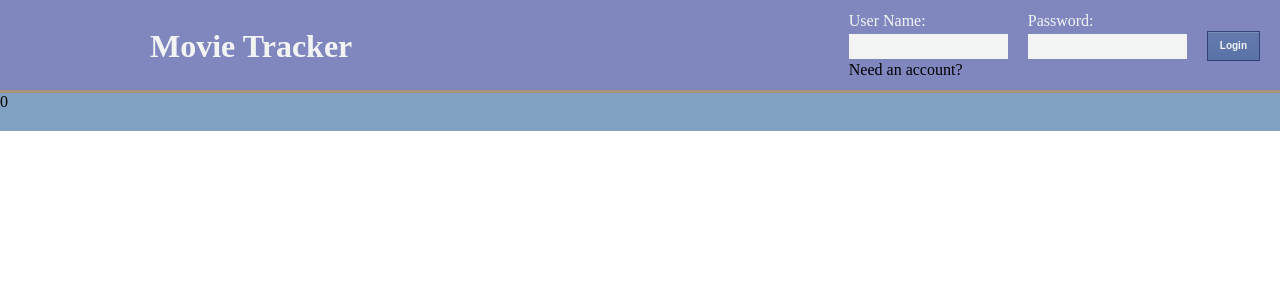
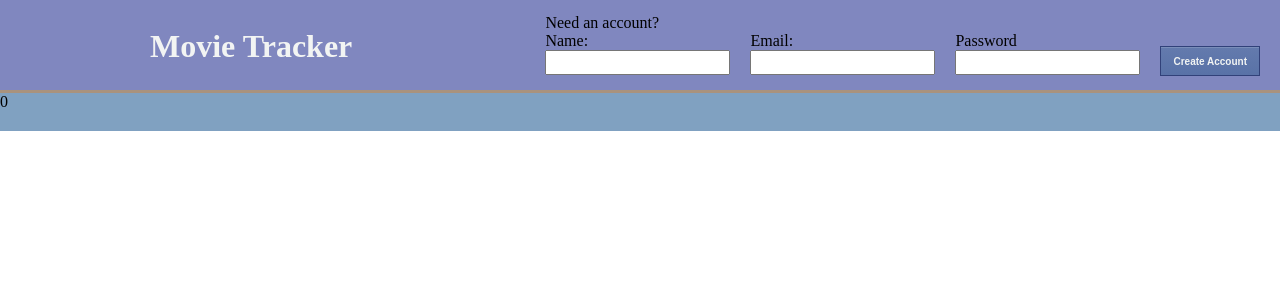
Before and after one commit to francepack/movie-tracker, a React (Create React App) app: page / in a window 1280 px wide. Both pictures are taken after a click on the element "Need an account?". Shown: the top 300 px of the page. Built offline with nearby package versions, Linux system fonts and the light colour scheme; no server answers.

Commit message:
added signup form to main page

```diff
--- a/src/components/Header/Header.js
+++ b/src/components/Header/Header.js
@@ -10,13 +10,28 @@ class Header extends Component {
     }
   }
 
+  toggleSignUpForm = () => {
+    const { displaySignUpForm } = this.state;
+    this.setState({
+      displaySignUpForm: !displaySignUpForm
+    })
+  }
+
   render() {
+    const { displaySignUpForm } = this.state;
     return (
         <header>
           <h1>Movie Tracker</h1>
           <div>
+          {
+            !displaySignUpForm &&
             <Login />
-            <div className='signup'>Need an account?</div>
+          }
+          <div className='signup' onClick={this.toggleSignUpForm}>Need an account?</div>
+          {
+            displaySignUpForm &&
+            <SignUpForm />
+          }
           </div>
         </header>
     )
--- a/src/components/Login/_login.scss
+++ b/src/components/Login/_login.scss
@@ -1,8 +1,4 @@
 .login-form {
-    // position: absolute;
-    // top: 30px;
-    // right: 30px;
-
     form {
         display: flex;
 
@@ -15,7 +11,7 @@
             text-indent: 6px;
             &:focus {
                 outline: 0;
-    }
+            }
         }
 
         label {
@@ -28,46 +24,5 @@
 }
 
 .login-btn {
-    -moz-box-shadow:inset 0px 1px 0px 0px #7a8eb9;
-	-webkit-box-shadow:inset 0px 1px 0px 0px #7a8eb9;
-	box-shadow:inset 0px 1px 0px 0px #7a8eb9;
-	background:-webkit-gradient(linear, left top, left bottom, color-stop(0.05, #637aad), color-stop(1, #5972a7));
-	background:-moz-linear-gradient(top, #637aad 5%, #5972a7 100%);
-	background:-webkit-linear-gradient(top, #637aad 5%, #5972a7 100%);
-	background:-o-linear-gradient(top, #637aad 5%, #5972a7 100%);
-	background:-ms-linear-gradient(top, #637aad 5%, #5972a7 100%);
-	background:linear-gradient(to bottom, #637aad 5%, #5972a7 100%);
-	filter:progid:DXImageTransform.Microsoft.gradient(startColorstr='#637aad', endColorstr='#5972a7',GradientType=0);
-	background-color:#637aad;
-	border:1px solid #314179;
-    // display:inline-block;
-    height: 30px;
-	cursor: pointer;
-	color: $flash;
-	font-family: Arial;
-	font-size: 10px;
-    font-weight: bold;
-    margin: 19px 20px 0 0;
-	padding: 2px 12px;
-    text-decoration: none;
-
-    &:hover {
-        background:-webkit-gradient(linear, left top, left bottom, color-stop(0.05, #5972a7), color-stop(1, #637aad));
-	    background:-moz-linear-gradient(top, #5972a7 5%, #637aad 100%);
-	    background:-webkit-linear-gradient(top, #5972a7 5%, #637aad 100%);
-	    background:-o-linear-gradient(top, #5972a7 5%, #637aad 100%);
-	    background:-ms-linear-gradient(top, #5972a7 5%, #637aad 100%);
-	    background:linear-gradient(to bottom, #5972a7 5%, #637aad 100%);
-	    filter:progid:DXImageTransform.Microsoft.gradient(startColorstr='#5972a7', endColorstr='#637aad',GradientType=0);
-	    background-color:#5972a7;
-    }
-
-    &:focus {
-        outline: 0;
-    }
-
-    &:active {
-        position:relative;
-        top:1px;
-    }
+    @include btn-design();
 }
--- a/src/components/SignUpForm/SignUpForm.js
+++ b/src/components/SignUpForm/SignUpForm.js
@@ -1,16 +1,38 @@
-import React from 'react';
+import React, { Component } from 'react';
 
-const SignUpForm = () => {
-  return (
-    <div className='sign-up-dropdown'>
-        <form>
-            <label>Name:<input type='text' name='name' /></label>
-            <label>Email:<input type='text' name='email' /></label>
-            <label>Password<input type='text' name='password' /></label>
-            <button type='submit'>Add Account</button>
-        </form>
-    </div>
-  )
+class SignUpForm extends Component {
+  constructor() {
+    super();
+    this.state = {
+      name: '',
+      email: '',
+      password: ''
+    }
+  }
+
+  handleChange = (e) => {
+    const { name, value } = e.target;
+    this.setState = ({
+      [name]: value
+    })
+  }
+
+  createUser = () => {
+
+  }
+
+  render() {
+    return (
+      <div className='sign-up-form'>
+          <form>
+            <label>Name:<input type='text' name='name' onChange={this.handleChange}/></label>
+            <label>Email:<input type='text' name='email' onChange={this.handleChange}/></label>
+            <label>Password<input type='text' name='password' onChange={this.handleChange}/></label>
+            <button type='submit'>Create Account</button>
+          </form>
+      </div>
+    )
+  }
 }
 
 export default SignUpForm;
--- /dev/null
+++ b/src/components/SignUpForm/_signUpForm.scss
@@ -0,0 +1,20 @@
+.sign-up-form {
+    form {
+        display: flex;
+
+        input {
+            height: 25px;
+        }
+
+        label {
+            display: flex;
+            flex-direction: column;
+            margin-right: 20px;
+        }
+
+        button {
+            @include btn-design();
+            margin: 14px 20px 0 0;
+        }
+    }
+}
--- a/src/scss/_mixins.scss
+++ b/src/scss/_mixins.scss
@@ -18,3 +18,45 @@
   -webkit-transition-property: transform;
   width: 220px;
 }
+
+@mixin btn-design() {
+  -moz-box-shadow:inset 0px 1px 0px 0px #7a8eb9;
+	-webkit-box-shadow:inset 0px 1px 0px 0px #7a8eb9;
+	box-shadow:inset 0px 1px 0px 0px #7a8eb9;
+	background:-webkit-gradient(linear, left top, left bottom, color-stop(0.05, #637aad), color-stop(1, #5972a7));
+	background:-moz-linear-gradient(top, #637aad 5%, #5972a7 100%);
+	background:-webkit-linear-gradient(top, #637aad 5%, #5972a7 100%);
+	background:-o-linear-gradient(top, #637aad 5%, #5972a7 100%);
+	background:-ms-linear-gradient(top, #637aad 5%, #5972a7 100%);
+	background:linear-gradient(to bottom, #637aad 5%, #5972a7 100%);
+	filter:progid:DXImageTransform.Microsoft.gradient(startColorstr='#637aad', endColorstr='#5972a7',GradientType=0);
+	background-color:#637aad;
+	border:1px solid #314179;
+  height: 30px;
+	cursor: pointer;
+	color: $flash;
+	font-family: Arial;
+	font-size: 10px;
+  font-weight: bold;
+  margin: 19px 20px 0 0;
+	padding: 2px 12px;
+  text-decoration: none;
+
+  &:hover {
+      background:-webkit-gradient(linear, left top, left bottom, color-stop(0.05, #5972a7), color-stop(1, #637aad));
+	  background:-moz-linear-gradient(top, #5972a7 5%, #637aad 100%);
+	  background:-webkit-linear-gradient(top, #5972a7 5%, #637aad 100%);
+	  background:-o-linear-gradient(top, #5972a7 5%, #637aad 100%);
+	  background:-ms-linear-gradient(top, #5972a7 5%, #637aad 100%);
+	  background:linear-gradient(to bottom, #5972a7 5%, #637aad 100%);
+	  filter:progid:DXImageTransform.Microsoft.gradient(startColorstr='#5972a7', endColorstr='#637aad',GradientType=0);
+	  background-color:#5972a7;
+  }
+  &:focus {
+      outline: 0;
+  }
+  &:active {
+      position:relative;
+      top:1px;
+  }
+}
--- a/src/scss/index.scss
+++ b/src/scss/index.scss
@@ -6,3 +6,4 @@
 @import '../components/Movies/movies';
 @import '../components/MovieInfo/movieInfo';
 @import '../components/MovieCard/movieCard';
+@import '../components/SignUpForm/signUpForm';
```
Also changed, not shown: src/components/Movies/Movies.js (+0 -12 lines).
